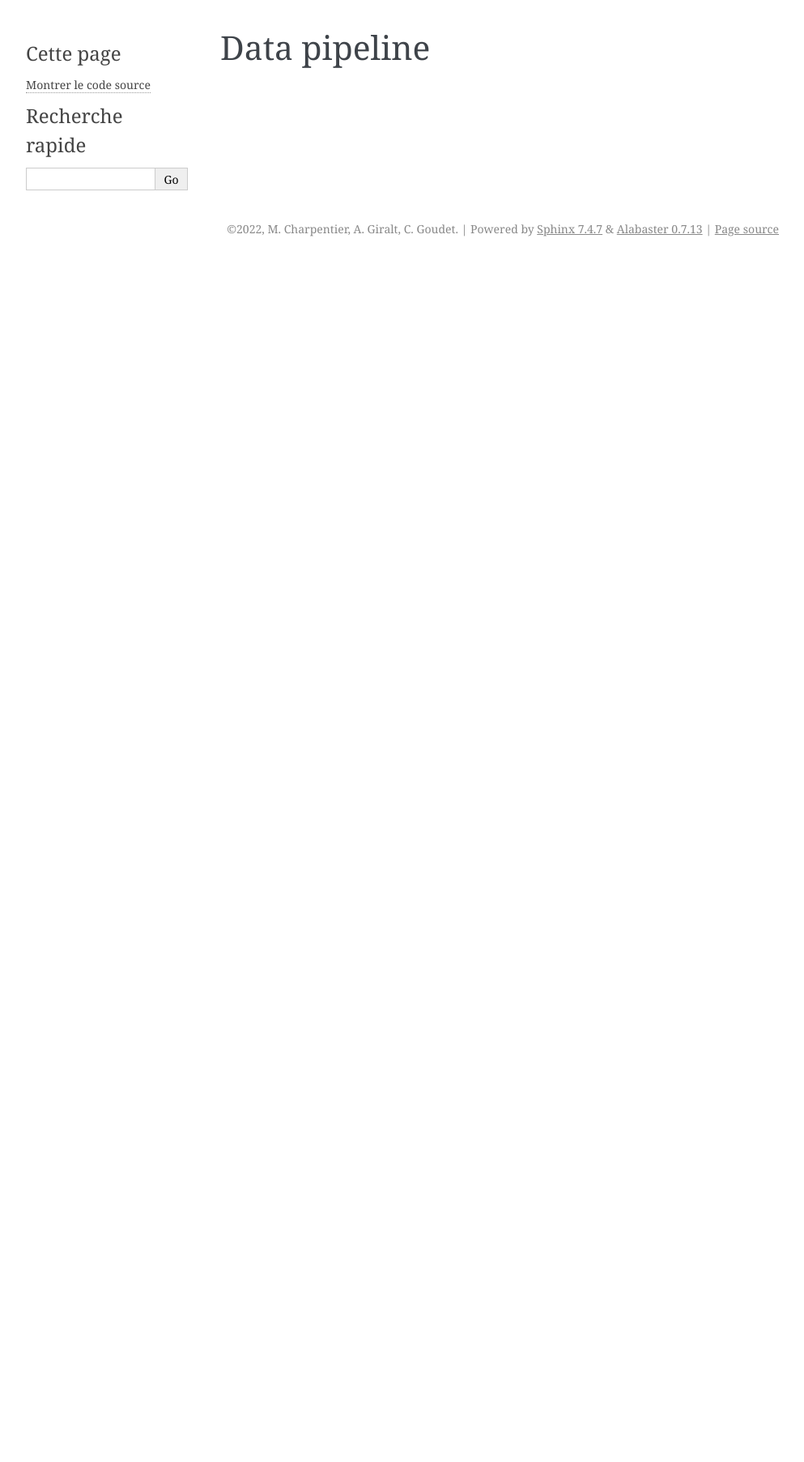
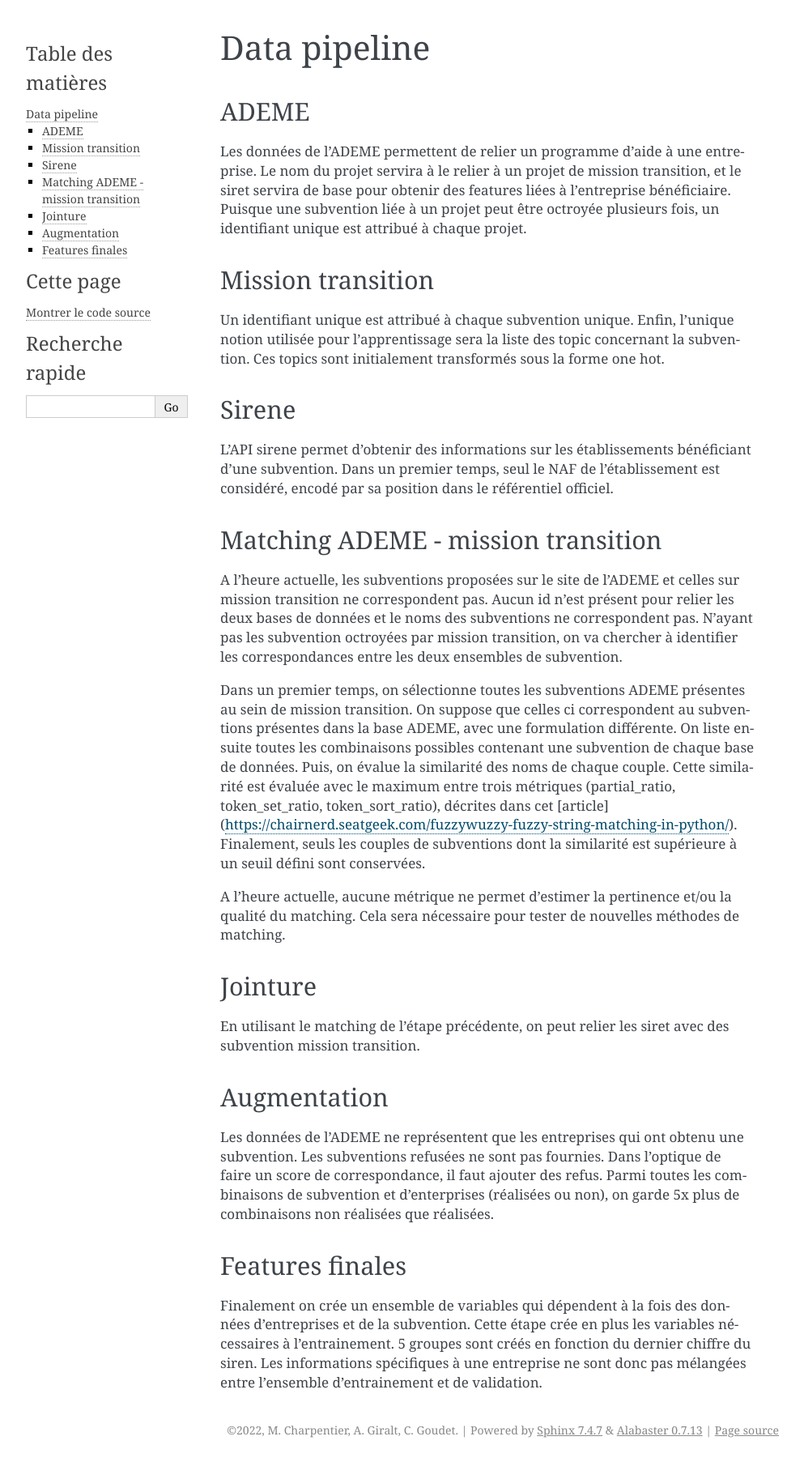
Before and after one commit to dataforgoodfr/offseason_missiontransition_simulateur, a Sphinx documentation site: the page built from docs/source/data/pipeline.rst, in a window 1280 px wide. Shown: the whole page at 81% size, without its empty margins (148-1141 px from the left). Built offline with Sphinx 7.4.7, drawn with Linux system fonts in a browser that asks for light colours; before the commit the page ends 900 px from its top, so only the background shows below that.

Commit message:
Put back source, siret. Document pipeline.

```diff
--- a/docs/source/data/pipeline.rst
+++ b/docs/source/data/pipeline.rst
@@ -1,2 +1,63 @@
 Data pipeline
 =============
+
+
+ADEME
+-----
+Les données de l'ADEME permettent de relier un programme d'aide à une entreprise.
+Le nom du projet servira à le relier à un projet de mission transition,
+et le siret servira de base pour obtenir des features liées à l'entreprise bénéficiaire.
+Puisque une subvention liée à un projet peut être octroyée plusieurs fois,
+un identifiant unique est attribué à chaque projet.
+
+
+Mission transition
+------------------
+Un identifiant unique est attribué à chaque subvention unique.
+Enfin, l'unique notion utilisée pour l'apprentissage sera la liste des topic concernant la subvention.
+Ces topics sont initialement transformés sous la forme one hot.
+
+
+Sirene
+------
+L'API sirene permet d'obtenir des informations sur les établissements bénéficiant d'une subvention.
+Dans un premier temps, seul le NAF de l'établissement est considéré, encodé par sa position dans le référentiel officiel.
+
+
+Matching ADEME - mission transition
+-----------------------------------
+A l'heure actuelle, les subventions proposées sur le site de l'ADEME et celles sur mission transition ne correspondent pas.
+Aucun id n'est présent pour relier les deux bases de données et le noms des subventions ne correspondent pas.
+N'ayant pas les subvention octroyées par mission transition, on va chercher à identifier les correspondances entre les deux ensembles de subvention.
+
+Dans un premier temps, on sélectionne toutes les subventions ADEME présentes au sein de mission transition.
+On suppose que celles ci correspondent au subventions présentes dans la base ADEME, avec une formulation différente.
+On liste ensuite toutes les combinaisons possibles contenant une subvention de chaque base de données.
+Puis, on évalue la similarité des noms de chaque couple.
+Cette similarité est évaluée avec le maximum entre trois métriques (partial_ratio, token_set_ratio, token_sort_ratio), décrites dans cet [article](https://chairnerd.seatgeek.com/fuzzywuzzy-fuzzy-string-matching-in-python/).
+Finalement, seuls les couples de subventions dont la similarité est supérieure à un seuil défini sont conservées.
+
+A l'heure actuelle, aucune métrique ne permet d'estimer la pertinence et/ou la qualité du matching.
+Cela sera nécessaire pour tester de nouvelles méthodes de matching.
+
+
+Jointure
+--------
+En utilisant le matching de l'étape précédente, on peut relier les siret avec des subvention mission transition.
+
+
+Augmentation
+------------
+Les données de l'ADEME ne représentent que les entreprises qui ont obtenu une subvention.
+Les subventions refusées ne sont pas fournies.
+Dans l'optique de faire un score de correspondance, il faut ajouter des refus.
+Parmi toutes les combinaisons de subvention et d'enterprises (réalisées ou non),
+on garde 5x plus de combinaisons non réalisées que réalisées.
+
+
+Features finales
+----------------
+Finalement on crée un ensemble de variables qui dépendent à la fois des données d'entreprises et de la subvention.
+Cette étape crée en plus les variables nécessaires à l'entrainement.
+5 groupes sont créés en fonction du dernier chiffre du siren.
+Les informations spécifiques à une entreprise ne sont donc pas mélangées entre l'ensemble d'entrainement et de validation.
```
Also changed, not shown: 3 other files.
